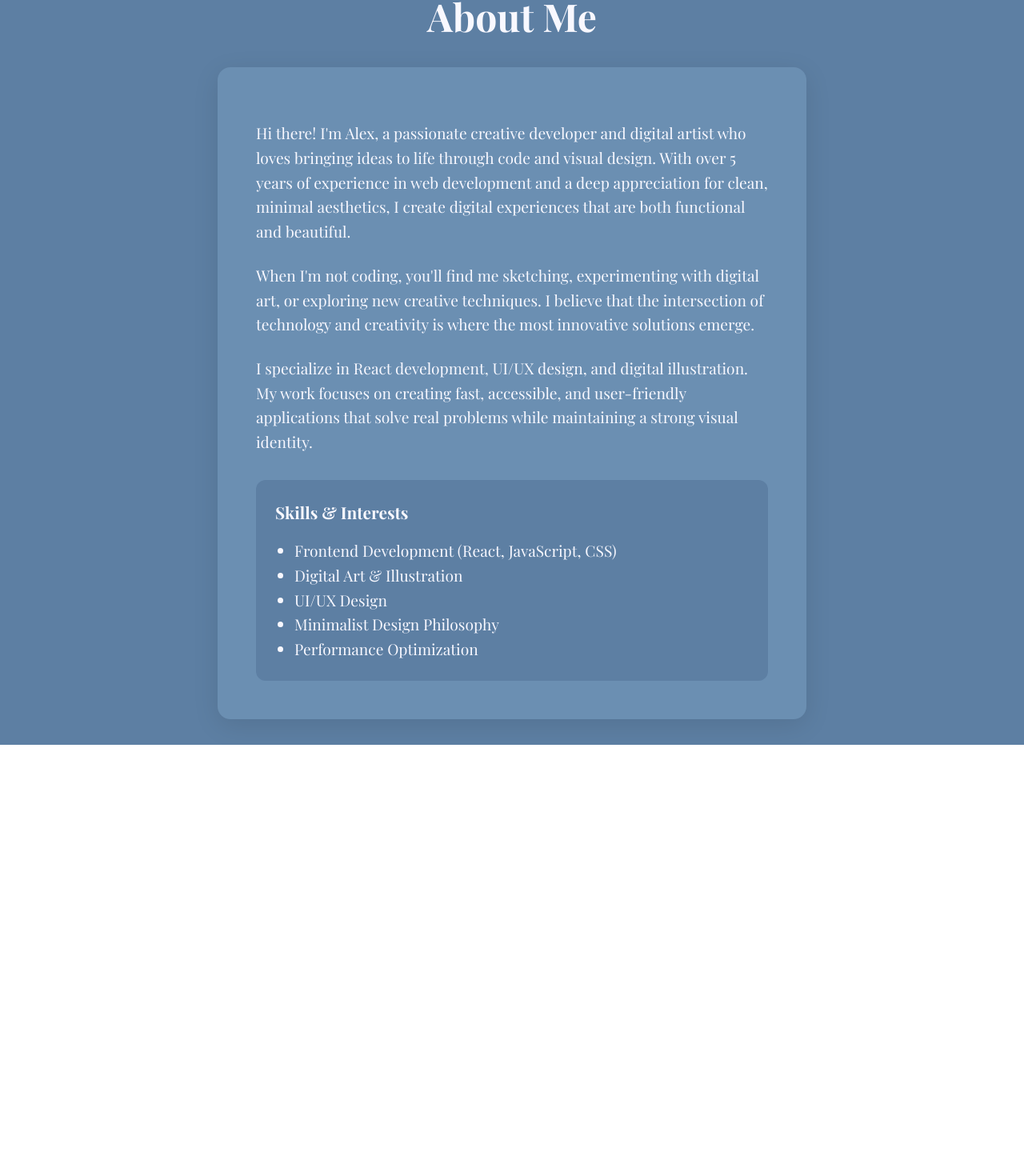
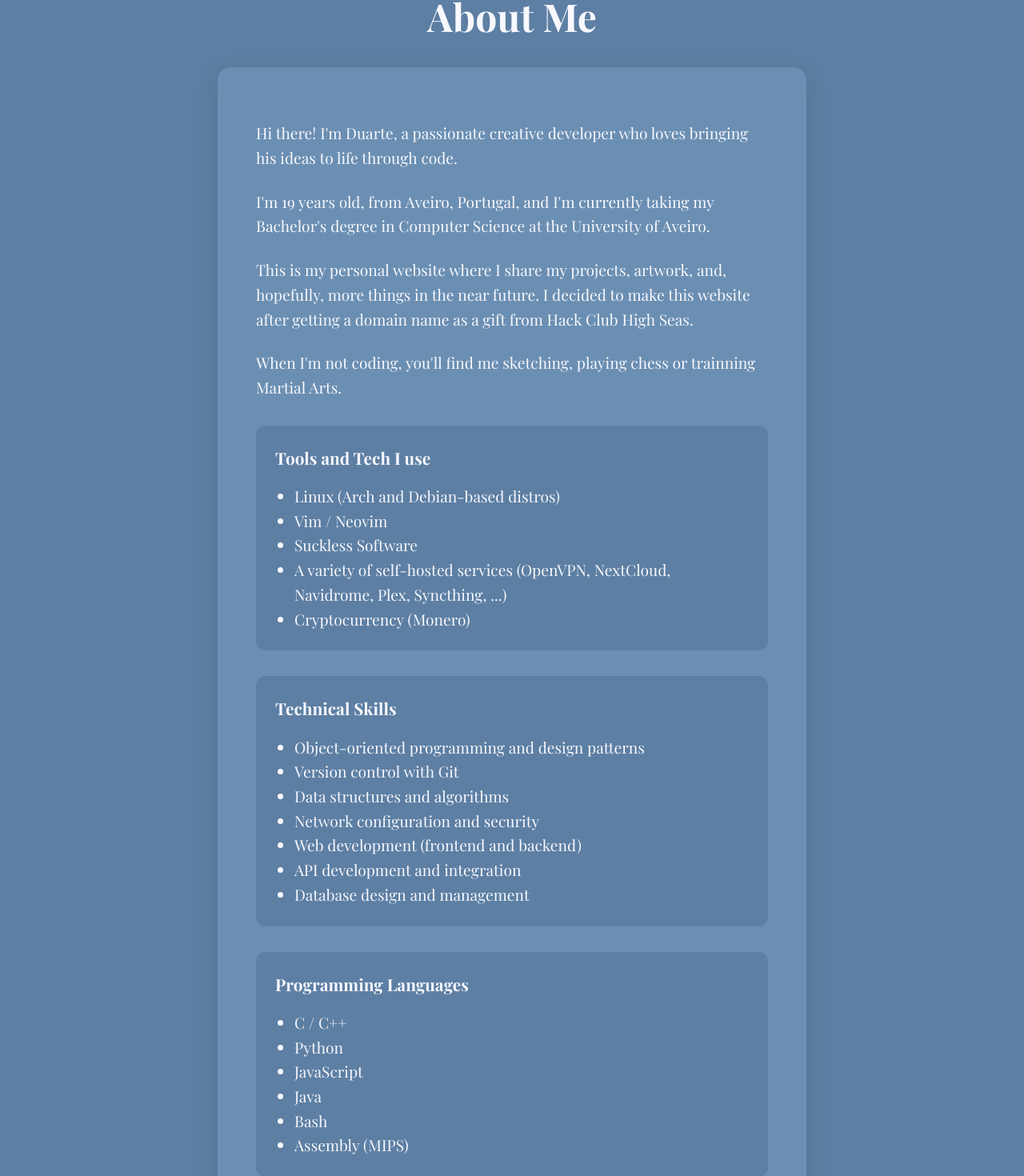
Before and after one commit to duartebranco/duartebranco.xyz, a React (Create React App) app: page /about in a window 1280 px wide. Shown: the part 121-1591 px from the top of the page at 80% size. Before the commit the page ends 1052 px from the top, so only its background shows below. Built offline with nearby package versions, Linux system fonts and the light colour scheme; a web font is replaced by a local one.

Commit message:
about page

```diff
--- a/src/pages/About.js
+++ b/src/pages/About.js
@@ -30,28 +30,26 @@ const About = () => {
                     }}
                 >
                     <p style={{ marginBottom: "1.5rem" }}>
-                        Hi there! I'm Alex, a passionate creative developer and
-                        digital artist who loves bringing ideas to life through
-                        code and visual design. With over 5 years of experience
-                        in web development and a deep appreciation for clean,
-                        minimal aesthetics, I create digital experiences that
-                        are both functional and beautiful.
+                        Hi there! I'm Duarte, a passionate creative developer
+                        who loves bringing his ideas to life through code.
                     </p>
 
                     <p style={{ marginBottom: "1.5rem" }}>
-                        When I'm not coding, you'll find me sketching,
-                        experimenting with digital art, or exploring new
-                        creative techniques. I believe that the intersection of
-                        technology and creativity is where the most innovative
-                        solutions emerge.
+                        I'm 19 years old, from Aveiro, Portugal, and I'm
+                        currently taking my Bachelor's degree in Computer
+                        Science at the University of Aveiro.
                     </p>
 
-                    <p style={{ marginBottom: "2rem" }}>
-                        I specialize in React development, UI/UX design, and
-                        digital illustration. My work focuses on creating fast,
-                        accessible, and user-friendly applications that solve
-                        real problems while maintaining a strong visual
-                        identity.
+                    <p style={{ marginBottom: "1.5rem" }}>
+                        This is my personal website where I share my projects,
+                        artwork, and, hopefully, more things in the near future.
+                        I decided to make this website after getting a domain
+                        name as a gift from Hack Club High Seas.
+                    </p>
+
+                    <p style={{ marginBottom: "1.5rem" }}>
+                        When I'm not coding, you'll find me sketching, playing
+                        chess or trainning Martial Arts.
                     </p>
 
                     <div
@@ -69,7 +67,42 @@ const About = () => {
                                 fontSize: "1.3rem",
                             }}
                         >
-                            Skills & Interests
+                            Tools and Tech I use
+                        </h3>
+                        <ul
+                            style={{
+                                margin: 0,
+                                paddingLeft: "1.5rem",
+                                color: "#f8f8ff",
+                            }}
+                        >
+                            <li>Linux (Arch and Debian-based distros)</li>
+                            <li>Vim / Neovim</li>
+                            <li>Suckless Software</li>
+                            <li>
+                                A variety of self-hosted services (OpenVPN,
+                                NextCloud, Navidrome, Plex, Syncthing, ...)
+                            </li>
+                            <li>Cryptocurrency (Monero)</li>
+                        </ul>
+                    </div>
+
+                    <div
+                        style={{
+                            backgroundColor: "#5d7fa3",
+                            padding: "1.5rem",
+                            borderRadius: "12px",
+                            marginTop: "2rem",
+                        }}
+                    >
+                        <h3
+                            style={{
+                                margin: "0 0 1rem 0",
+                                color: "#f8f8ff",
+                                fontSize: "1.3rem",
+                            }}
+                        >
+                            Technical Skills
                         </h3>
                         <ul
                             style={{
@@ -79,12 +112,47 @@ const About = () => {
                             }}
                         >
                             <li>
-                                Frontend Development (React, JavaScript, CSS)
+                                Object-oriented programming and design patterns
                             </li>
-                            <li>Digital Art & Illustration</li>
-                            <li>UI/UX Design</li>
-                            <li>Minimalist Design Philosophy</li>
-                            <li>Performance Optimization</li>
+                            <li>Version control with Git</li>
+                            <li>Data structures and algorithms</li>
+                            <li>Network configuration and security</li>
+                            <li>Web development (frontend and backend)</li>
+                            <li>API development and integration</li>
+                            <li>Database design and management</li>
+                        </ul>
+                    </div>
+
+                    <div
+                        style={{
+                            backgroundColor: "#5d7fa3",
+                            padding: "1.5rem",
+                            borderRadius: "12px",
+                            marginTop: "2rem",
+                        }}
+                    >
+                        <h3
+                            style={{
+                                margin: "0 0 1rem 0",
+                                color: "#f8f8ff",
+                                fontSize: "1.3rem",
+                            }}
+                        >
+                            Programming Languages
+                        </h3>
+                        <ul
+                            style={{
+                                margin: 0,
+                                paddingLeft: "1.5rem",
+                                color: "#f8f8ff",
+                            }}
+                        >
+                            <li>C / C++</li>
+                            <li>Python</li>
+                            <li>JavaScript</li>
+                            <li>Java</li>
+                            <li>Bash</li>
+                            <li>Assembly (MIPS)</li>
                         </ul>
                     </div>
                 </div>
```
